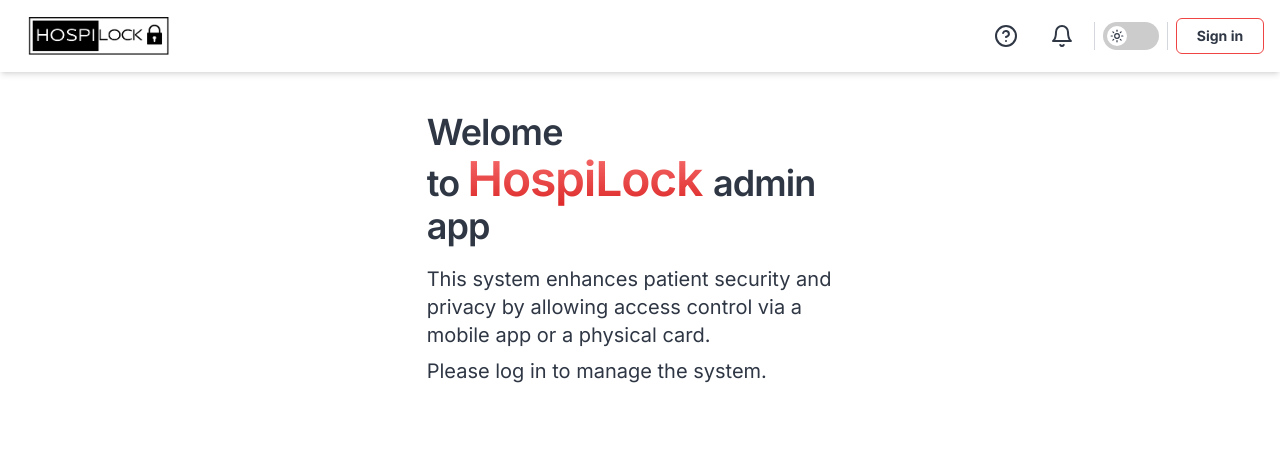
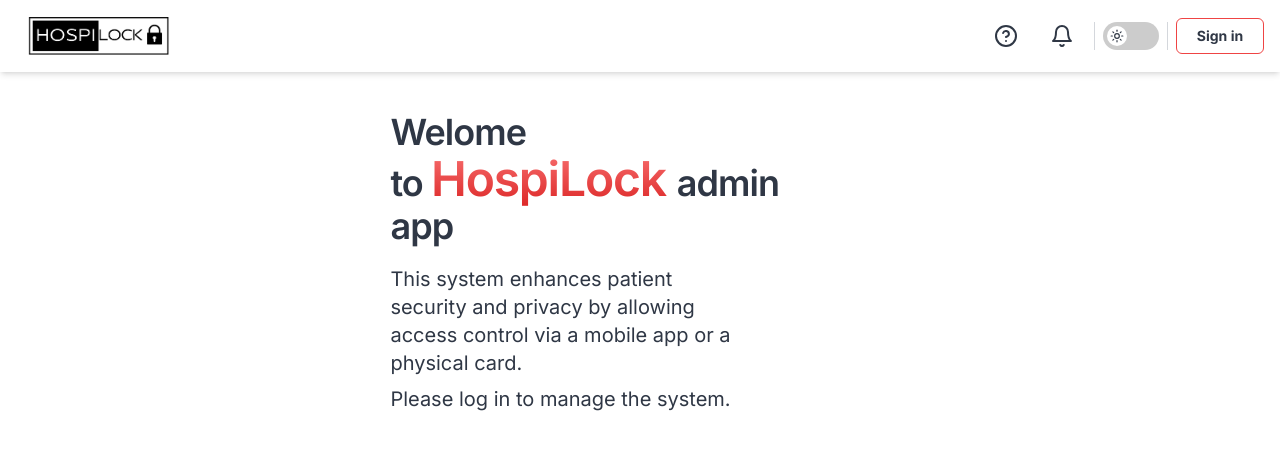
Before and after one commit to NikoMaersk/hospi-lock, a Next.js app in the folder hospi-lock-web/: page / in a window 1280 px wide. Shown: the top 450 px of the page. Built offline with nearby package versions, Linux system fonts and the light colour scheme; no server answers.

Commit message:
added new homepage

```diff
--- /dev/null
+++ b/hospi-lock-web/src/app/layouts/home.tsx
@@ -0,0 +1,18 @@
+'use client';
+
+import React from "react";
+import PageHeader from "./pageHeader";
+import Welcome from "./welcome";
+
+export default function HomePage() {
+    return (
+        <div className="max-h-screen flex flex-col">
+            <PageHeader />
+            <div className="grid grid-cols-[auto,1fr] flex-grow-1 overflow-auto">
+                <div className="overflow-x-hidden px-8 pb-4">
+                    <Welcome />
+                </div>
+            </div>
+        </div>
+    );
+}
--- a/hospi-lock-web/src/app/page.tsx
+++ b/hospi-lock-web/src/app/page.tsx
@@ -1,12 +1,11 @@
 import { AuthProvider } from "./helper/authContext";
-import AdminComponent from "./layouts/adminComponent";
-
+import HomePage from "./layouts/home";
 
 export default function Home() {
   return (
     <main>
       <AuthProvider>
-        <AdminComponent />
+        <HomePage />
       </AuthProvider>
     </main>
   );
```
